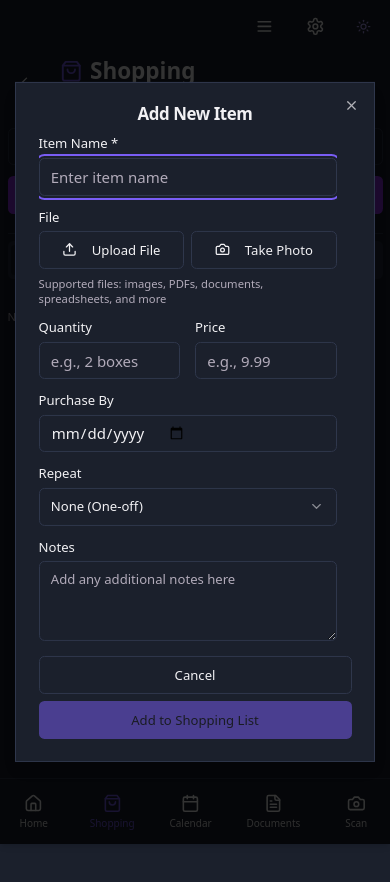
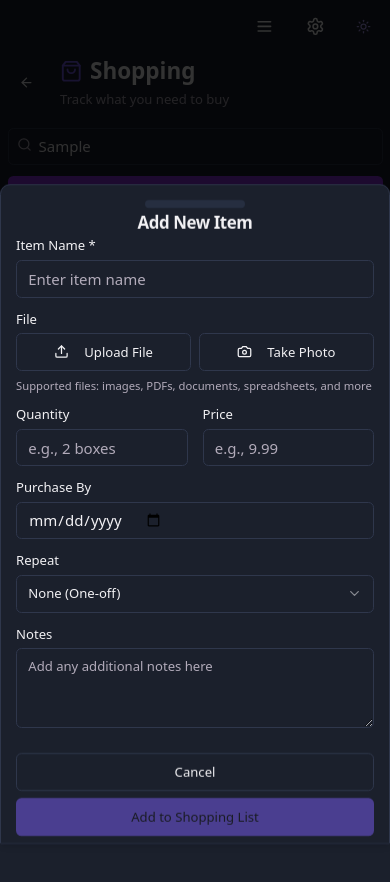
Before and after one commit to Zunka1188/todo-ai-assist, a React (Vite) app: page /shopping in a window 390 px wide. Both pictures are taken after typing "Sample" into the empty fields and a click on the button "Add Item". Shown: the top 882 px of the page. After the commit the page ends 844 px from the top, so only its background shows below. Built offline with nearby package versions, Linux system fonts and the light colour scheme.

Commit message:
Fix: Improve scrolling in edit dialog
Improve scrolling behavior in the edit dialog on both mobile and desktop devices.

```diff
--- a/src/components/features/shopping/AddItemDialog.tsx
+++ b/src/components/features/shopping/AddItemDialog.tsx
@@ -1,3 +1,4 @@
+
 import React, { useState, useRef, useEffect } from 'react';
 import {
   Dialog,
@@ -34,6 +35,14 @@ import {
   SelectTrigger,
   SelectValue,
 } from "@/components/ui/select";
+import {
+  Drawer,
+  DrawerContent,
+  DrawerTrigger,
+  DrawerFooter,
+  DrawerHeader,
+  DrawerTitle,
+} from '@/components/ui/drawer';
 
 interface ItemData {
   id?: string;
@@ -75,6 +84,7 @@ const AddItemDialog = ({ open, onOpenChange, onSave, editItem = null, isEditing
 
   const fileInputRef = useRef<HTMLInputElement>(null);
   const cameraInputRef = useRef<HTMLInputElement>(null);
+  const scrollRef = useRef<HTMLDivElement>(null);
 
   useEffect(() => {
     if (editItem && open) {
@@ -340,19 +350,10 @@ const AddItemDialog = ({ open, onOpenChange, onSave, editItem = null, isEditing
     );
   }
 
-  return (
+  // The main content of our dialog that both the desktop Dialog and mobile Drawer will use
+  const dialogContent = (
     <>
-      <Dialog open={open} onOpenChange={onOpenChange}>
-        <DialogContent
-          className={cn("sm:max-w-md", isMobile && "w-[calc(100%-2rem)] max-h-[90vh] overflow-hidden")}
-          preventNavigateOnClose={true}
-        >
-          <DialogHeader>
-            <DialogTitle>{isEditing ? "Edit Item" : "Add New Item"}</DialogTitle>
-          </DialogHeader>
-
-          <ScrollArea className="max-h-[calc(90vh-10rem)] pr-4">
-            <div className="space-y-4">
+      <div className={cn("space-y-4", isMobile && "pb-4")}>
         <div className="grid gap-4">
           <div className="grid gap-2">
             <Label htmlFor="name">Item Name *</Label>
@@ -512,22 +513,63 @@ const AddItemDialog = ({ open, onOpenChange, onSave, editItem = null, isEditing
           </div>
         </div>
       </div>
+    </>
+  );
+
+  // Render different UI for mobile vs. desktop
+  return (
+    <>
+      {isMobile ? (
+        <Drawer open={open} onOpenChange={onOpenChange}>
+          <DrawerContent className="max-h-[85vh] overflow-hidden">
+            <DrawerHeader className="px-4 py-2">
+              <DrawerTitle>{isEditing ? "Edit Item" : "Add New Item"}</DrawerTitle>
+            </DrawerHeader>
+
+            <ScrollArea className="p-4 pt-0 flex-1 overflow-auto max-h-[60vh]" scrollRef={scrollRef}>
+              {dialogContent}
             </ScrollArea>
 
-          <DialogFooter className={cn(isMobile && "flex-col gap-2")}>
-            <Button
-              variant="outline"
-              className={cn(isMobile && "w-full")}
-              onClick={() => {
+            <DrawerFooter className="px-4 py-2 gap-2">
+              <Button variant="outline" className="w-full" onClick={() => {
                 resetForm();
                 onOpenChange(false);
-              }}
-            >
+              }}>
                 Cancel
               </Button>
               <Button
                 onClick={handleSave}
-              className={cn(isMobile && "w-full")}
+                className="w-full"
+                disabled={name.trim() === '' && !file}
+              >
+                {isEditing ? "Save Changes" : "Add to Shopping List"}
+              </Button>
+            </DrawerFooter>
+          </DrawerContent>
+        </Drawer>
+      ) : (
+        <Dialog open={open} onOpenChange={onOpenChange}>
+          <DialogContent
+            className="sm:max-w-md overflow-hidden max-h-[85vh] flex flex-col"
+            preventNavigateOnClose={true}
+          >
+            <DialogHeader>
+              <DialogTitle>{isEditing ? "Edit Item" : "Add New Item"}</DialogTitle>
+            </DialogHeader>
+
+            <ScrollArea className="flex-1 max-h-[60vh] pr-4 overflow-y-auto" scrollRef={scrollRef}>
+              {dialogContent}
+            </ScrollArea>
+
+            <DialogFooter className="mt-4 pt-2 border-t">
+              <Button variant="outline" onClick={() => {
+                resetForm();
+                onOpenChange(false);
+              }}>
+                Cancel
+              </Button>
+              <Button
+                onClick={handleSave}
                 disabled={name.trim() === '' && !file}
               >
                 {isEditing ? "Save Changes" : "Add to Shopping List"}
@@ -535,6 +577,7 @@ const AddItemDialog = ({ open, onOpenChange, onSave, editItem = null, isEditing
             </DialogFooter>
           </DialogContent>
         </Dialog>
+      )}
 
       <ImageAnalysisModal
         imageData={file}
```
Lines whose indentation alone changed are shown as unchanged.
